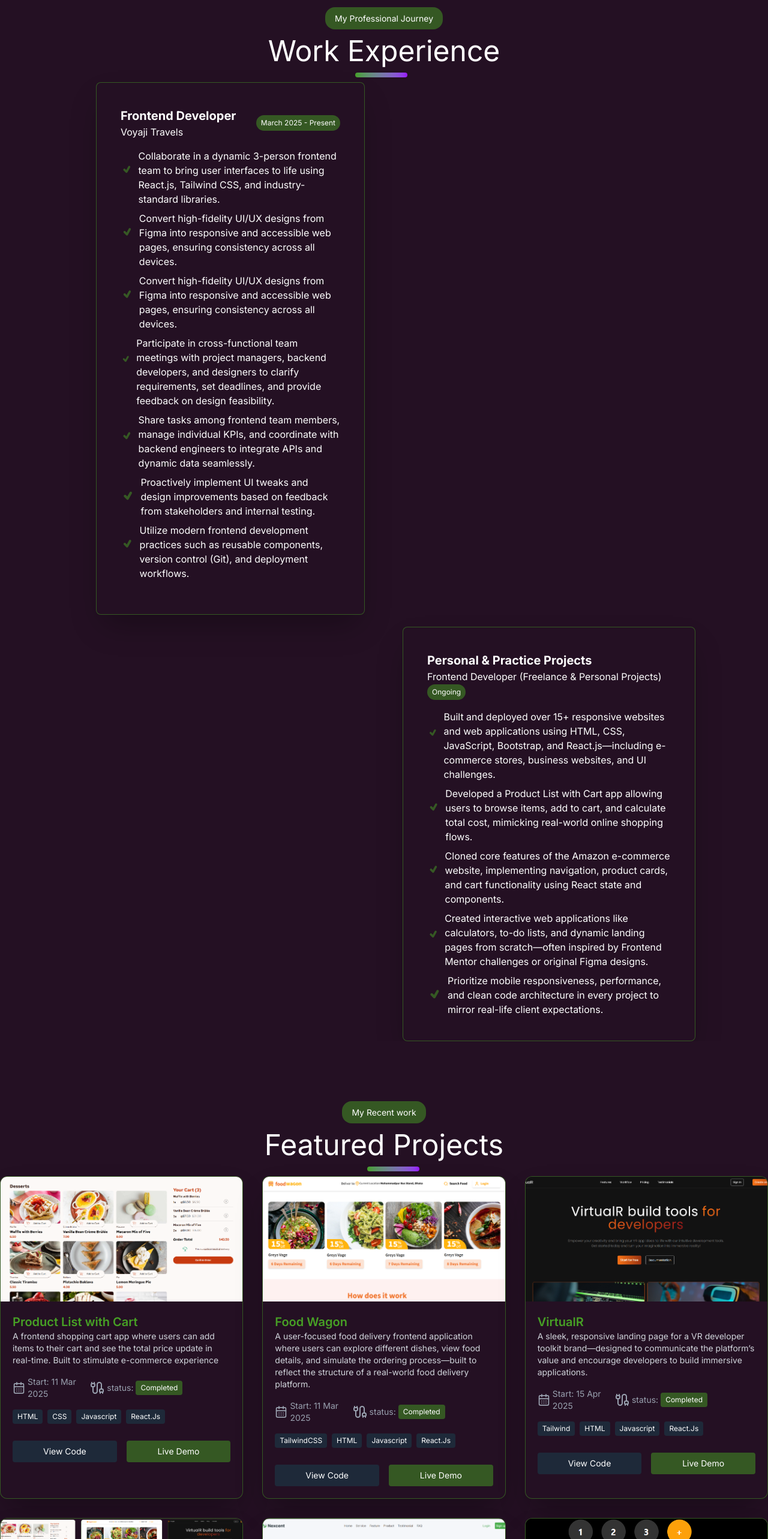
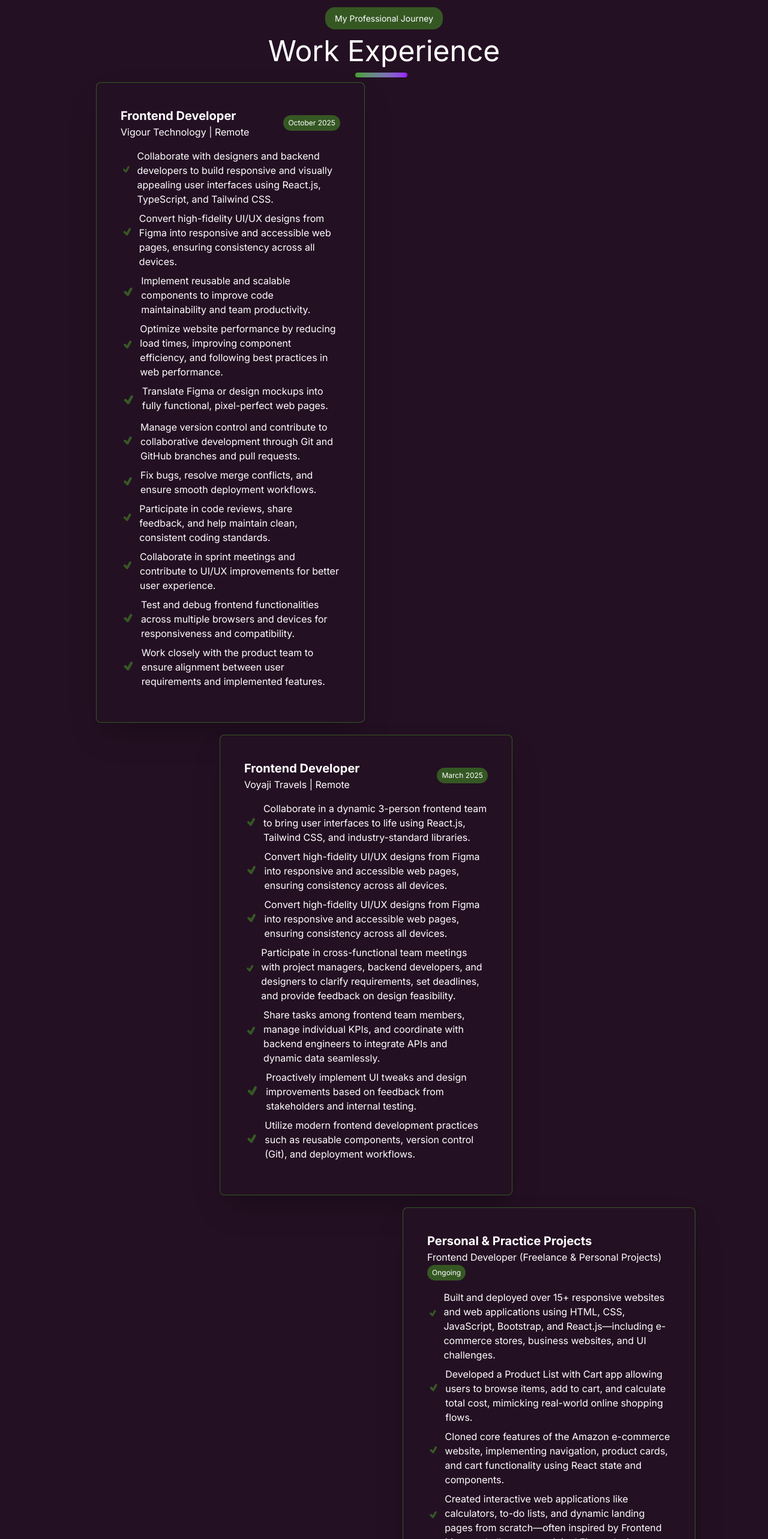
Before and after one commit to Janetngozi/work-portfolio, a React (Vite) app: page / in a window 1280 px wide. Shown: the part 2660-5226 px from the top of the page at 60% size. Built offline with nearby package versions, Linux system fonts and the light colour scheme.

Commit message:
Added extension list project to the projects section and updated the experience section with Vigour technology

```diff
--- a/src/components/Experience.jsx
+++ b/src/components/Experience.jsx
@@ -15,15 +15,82 @@ const Experience = () => {
       </div>
 
       <div className="flex flex-col justify-center items-center gap-5">
-        <div className="flex  items-center lg:ml-40 ">
+        {/* xxxxxxxxxxxxxxxxxxxxxxxxxxxxxxx */}
+
+ <div className="flex  items-center lg:ml-40 ">
           <div className="bg-[#241023]  transition-colors duration-500 ease-in-out  lg:w-[40%] lg:p-10 p-5  rounded-lg  border  font-bold  flex flex-col   lg:gap-4  backdrop-blur shadow-2xl shadow-black/30 mx-8 lg:mx-0   border-[#47A025]/50  overflow-hidden  hover:border-[#47A025]/50">
             <div className="flex flex-col  lg:flex-row justify-between w-full lg:items-center">
               <div className="flex flex-col">
                 <h1 className="text-[20px] font-[700px]">Frontend Developer</h1>
-                <h2 className="text-[16px] font-normal mt-3 lg:mt-0">Voyaji Travels</h2>
+                <h2 className="text-[16px] font-normal mt-3 lg:mt-0">Vigour Technology | Remote</h2>
               </div>
               <button className="px-2 py-1 rounded-2xl bg-[#47A025]/50 text-[12px] font-normal mt-3 mb-5 lg:mt-0 lg:mb-0 w-fit">
-                March 2025 - Present
+                October 2025
+              </button>
+            </div>
+
+            <ul className="list-none space-y-2 font-normal">
+              <li className="flex gap-2">
+                <TiTick className="text-[#47A025]/50 h-17 w-17" />
+                Collaborate with designers and backend developers to build responsive and visually appealing user interfaces using React.js, TypeScript, and Tailwind CSS.
+              </li>
+              <li className="flex gap-2">
+                <TiTick className="text-[#47A025]/50 h-17 w-17" />
+                Convert high-fidelity UI/UX designs from Figma into responsive
+                and accessible web pages, ensuring consistency across all
+                devices.
+              </li>
+              <li className="flex gap-2">
+                <TiTick className="text-[#47A025]/50 h-15 w-15" />
+                Implement reusable and scalable components to improve code maintainability and team productivity.
+              </li>
+              <li className="flex gap-2">
+                <TiTick className="text-[#47A025]/50 h-19 w-19" />
+               Optimize website performance by reducing load times, improving component efficiency, and following best practices in web performance.
+              </li>
+              <li className="flex gap-2">
+                <TiTick className="text-[#47A025]/50 h-13 w-13" />
+               Translate Figma or design mockups into fully functional, pixel-perfect web pages.
+              </li>
+              <li className="flex gap-2">
+                <TiTick className="text-[#47A025]/50 h-17 w-17" />
+               Manage version control and contribute to collaborative development through Git and GitHub branches and pull requests.
+              </li>
+              <li className="flex gap-2">
+                <TiTick className="text-[#47A025]/50 h-11 w-11" />
+               Fix bugs, resolve merge conflicts, and ensure smooth deployment workflows.
+              </li>
+               <li className="flex gap-2">
+                <TiTick className="text-[#47A025]/50 h-13 w-13" />
+                Participate in code reviews, share feedback, and help maintain clean, consistent coding standards.
+              </li>
+               <li className="flex gap-2">
+                <TiTick className="text-[#47A025]/50 h-13 w-13" />
+                Collaborate in sprint meetings and contribute to UI/UX improvements for better user experience.
+              </li>
+               <li className="flex gap-2">
+                <TiTick className="text-[#47A025]/50 h-17 w-17" />
+                Test and debug frontend functionalities across multiple browsers and devices for responsiveness and compatibility.
+              </li>
+               <li className="flex gap-2">
+                <TiTick className="text-[#47A025]/50 h-17 w-17" />
+               Work closely with the product team to ensure alignment between user requirements and implemented features.
+              </li>
+            </ul>
+            <div className="hidden lg:flex"></div>
+          </div>
+        </div>
+
+        {/* xxxxxxxxxxxxxxxxxxxxxxxxxxxxxxxxxxxxxxxxxxxxx */}
+        <div className="flex justify-center lg:mr-15 items-center">
+          <div className="bg-[#241023]  transition-colors duration-500 ease-in-out  lg:w-[40%] lg:p-10 p-5  rounded-lg  border  font-bold  flex flex-col   lg:gap-4  backdrop-blur shadow-2xl shadow-black/30 mx-8 lg:mx-0   border-[#47A025]/50  overflow-hidden  hover:border-[#47A025]/50">
+            <div className="flex flex-col  lg:flex-row justify-between w-full lg:items-center">
+              <div className="flex flex-col">
+                <h1 className="text-[20px] font-[700px]">Frontend Developer</h1>
+                <h2 className="text-[16px] font-normal mt-3 lg:mt-0">Voyaji Travels | Remote</h2>
+              </div>
+              <button className="px-2 py-1 rounded-2xl bg-[#47A025]/50 text-[12px] font-normal mt-3 mb-5 lg:mt-0 lg:mb-0 w-fit">
+                March 2025
               </button>
             </div>
 
--- a/src/components/Projects.jsx
+++ b/src/components/Projects.jsx
@@ -89,9 +89,9 @@ const Projects = () => {
         </div>
         <div className="max-w-xs md:max-w-sm md:w-full lg:max-w-md w-[280px] mx-5  lg:mx-auto text-white rounded-xl  overflow-hidden border  bg-[#241023] transition-colors duration-500 ease-in-out   backdrop-blur shadow-2xl shadow-black/30   border-[#47A025]/50  hover:border-[#47A025]/50">
           {/* Project Screenshot */}
-          <a href="https://food-wagon-psi.vercel.app/" target="_blank">
+          <a href="https://extensionlist-flame.vercel.app/" target="_blank">
             <img
-              src="/images/foodwagon.png"
+              src="/images/extension.jpg"
               alt="Project Screenshot"
               class="w-full h-52 object-cover"
             />
@@ -99,21 +99,20 @@ const Projects = () => {
           <div class="p-5 space-y-4">
             <a
               class="text-xl font-semibold text-[#47A025]"
-              href="https://food-wagon-psi.vercel.app/"
+              href="https://extensionlist-flame.vercel.app/"
               target="_blank"
             >
-              Food Wagon
+              Extension List
             </a>
             <p class="text-gray-300 text-sm">
-              A user-focused food delivery frontend application where users can
-              explore different dishes, view food details, and simulate the
-              ordering process—built to reflect the structure of a real-world
-              food delivery platform.
+              A sleek browser extensions dashboard that allows users to manage,
+              activate, or remove installed extensions through a clean,
+              responsive interface.
             </p>
             {/* Meta Info */}
             <div class="flex justify-between items-center text-sm text-gray-400">
               <span class="flex items-center gap-1">
-                <CalendarDays /> <span>Start: 11 Mar 2025</span>
+                <CalendarDays /> <span>Start: 11 Oct 2025</span>
               </span>
               <span class="flex items-center gap-1 pr-20">
                 <Cable />
@@ -141,14 +140,14 @@ const Projects = () => {
             {/* Buttons  */}
             <div class="flex gap-4 pt-3">
               <a
-                href="https://github.com/Janetngozi/Food-wagon"
+                href="https://github.com/Janetngozi/extensionlist"
                 target="_blank"
                 class="flex-1 text-center bg-gray-800 hover:bg-gray-700 py-2 px-4 rounded text-sm transition"
               >
                 View Code
               </a>
               <a
-                href="https://food-wagon-psi.vercel.app/"
+                href="https://extensionlist-flame.vercel.app/"
                 target="_blank"
                 class="flex-1 text-center bg-[#47A025]/50 hover:opacity-90 py-2 px-4 rounded text-sm transition"
               >
```
Also changed, not shown: public/images/extension.jpg (added).
